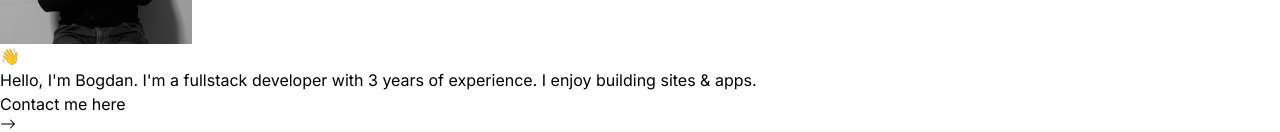
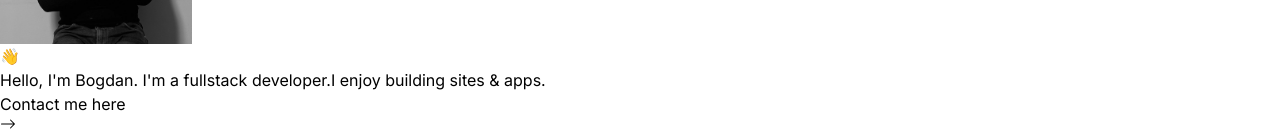
Before and after one commit to Bogdan-design/portfolio_2.0, a Next.js app: page / in a window 1280 px wide. Shown: the part 312-444 px from the top of the page. Built offline with nearby package versions, Linux system fonts and the light colour scheme; no server answers.

Commit message:
new skills

```diff
--- a/components/intro.tsx
+++ b/components/intro.tsx
@@ -53,8 +53,7 @@ const {ref} = useSectionInView({sectionName:'Home',threshold: 0.5})
                       animate={{opacity: 1, y: 0}}
             >
                 <span className="font-bold">Hello, I'm Bogdan.</span> I'm a{" "}
-                <span className="font-bold">fullstack developer</span> with{" "}
-                <span className="font-bold">3 years</span> of experience. I enjoy
+                <span className="font-bold">fullstack developer.</span>I enjoy
                 building <span className="italic">sites & apps</span>.
             </motion.h1>
             <motion.div className='flex flex-col sm:flex-row items-center justify-center gap-2 px-4 text-lg font-medium'
```
